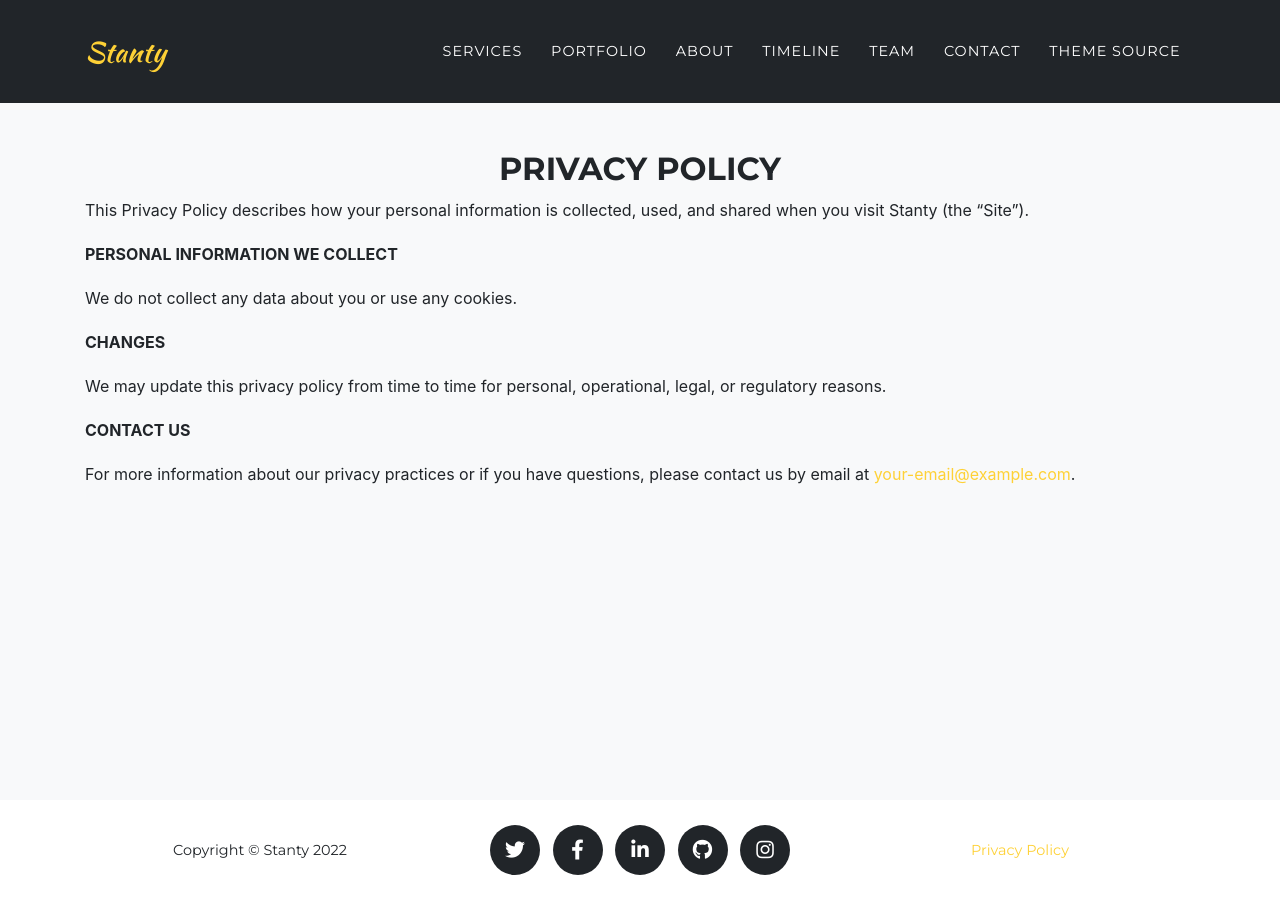
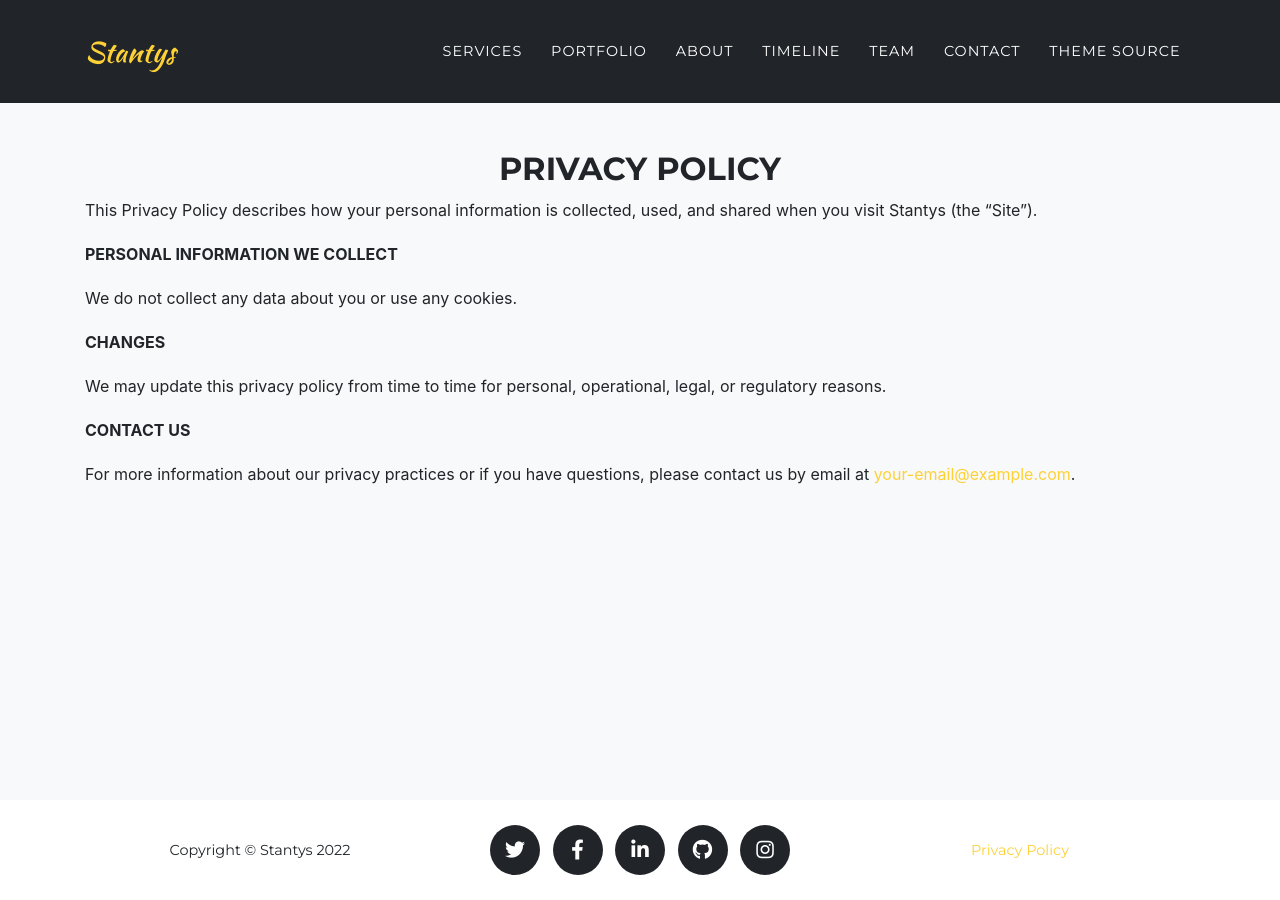
Before and after one commit to Team-Stanty/Team-Stanty.github.io, a Jekyll site: the page built from legal.md, in a window 1280 px wide. Built offline with Jekyll 4.4.1, drawn with Linux system fonts in a browser that asks for light colours; some web fonts are replaced.

Commit message:
Fix config.yml

```diff
--- a/_config.yml
+++ b/_config.yml
@@ -16,7 +16,7 @@
 url    : "https://team-stanty.github.io" # the base hostname & protocol for your site, e.g. http://example.com
 baseurl: "" # the subpath of your site, e.g. /blog
 
-title      : Stanty
+title      : Stantys
 email      : your-email@example.com #this is also the email contact forms will go to
 description: "Site description"
 author     : Your Name
```
